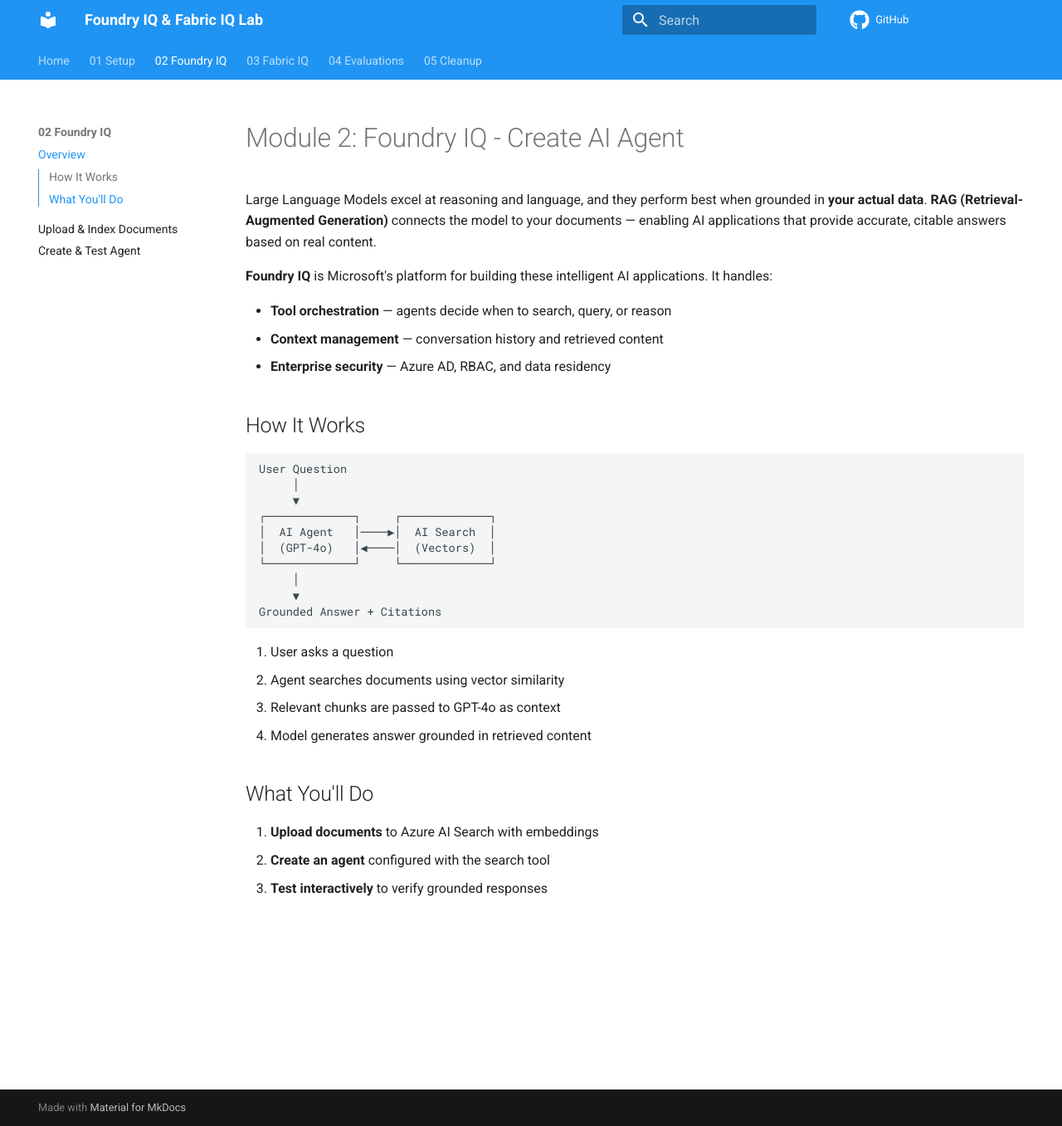
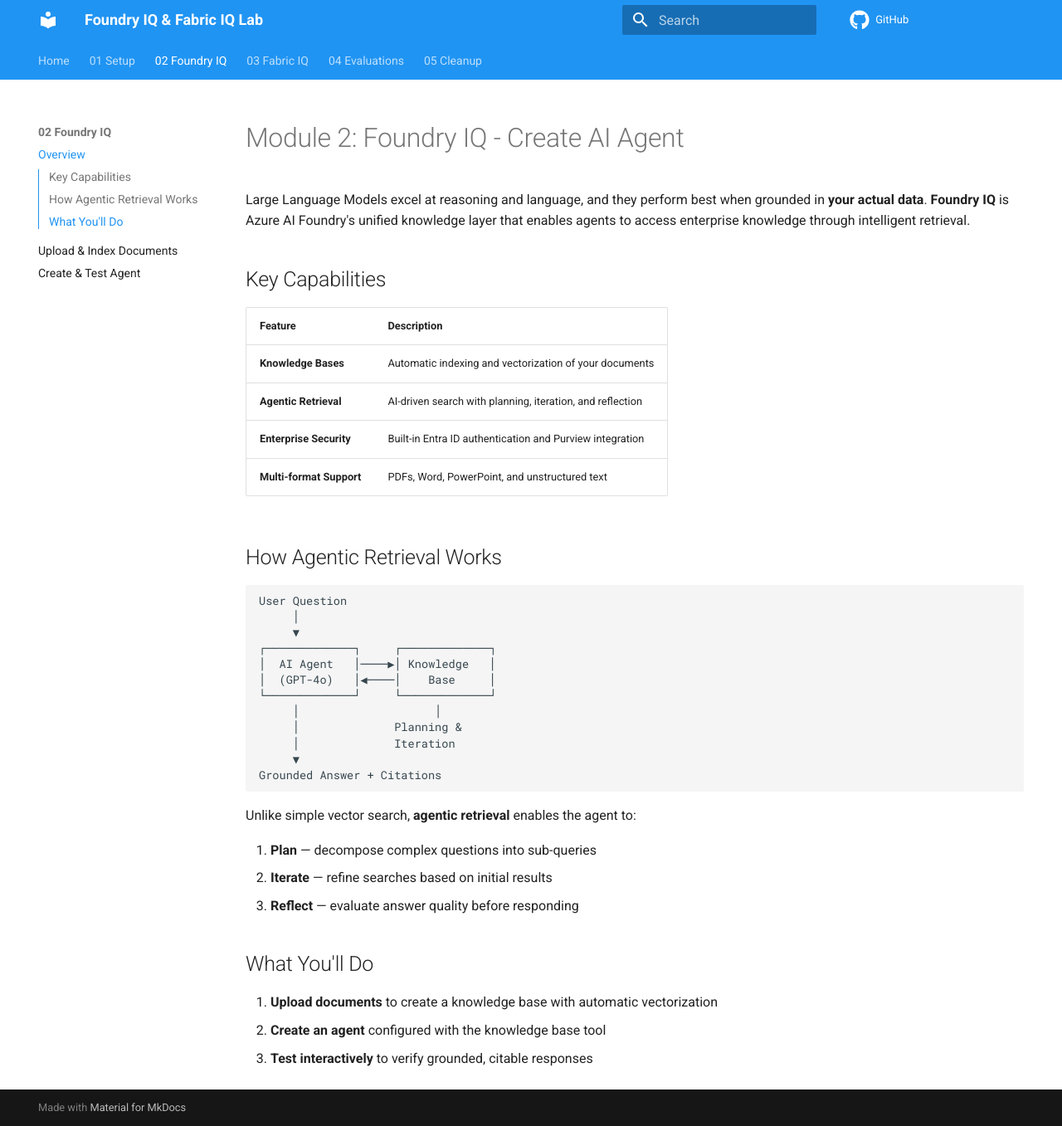
Before and after one commit to nchandhi/nc-iq-tc, an MkDocs documentation site: the page built from docs/docs/02-foundry-iq/index.md, in a window 1280 px wide and 1357 px high. Shown: the whole window at 83% size. Built offline with MkDocs 1.6.1 and Material for MkDocs 9.7.7, drawn with Linux system fonts in a browser that asks for light colours; comment, search, counter and statistics services are not loaded.

Commit message:
Update Foundry IQ messaging: knowledge bases and agentic retrieval

````diff
--- a/docs/docs/02-foundry-iq/index.md
+++ b/docs/docs/02-foundry-iq/index.md
@@ -1,35 +1,41 @@
 # Module 2: Foundry IQ - Create AI Agent
 
-Large Language Models excel at reasoning and language, and they perform best when grounded in **your actual data**. **RAG (Retrieval-Augmented Generation)** connects the model to your documents — enabling AI applications that provide accurate, citable answers based on real content.
+Large Language Models excel at reasoning and language, and they perform best when grounded in **your actual data**. **Foundry IQ** is Azure AI Foundry's unified knowledge layer that enables agents to access enterprise knowledge through intelligent retrieval.
 
-**Foundry IQ** is Microsoft's platform for building these intelligent AI applications. It handles:
+## Key Capabilities
 
-- **Tool orchestration** — agents decide when to search, query, or reason
-- **Context management** — conversation history and retrieved content
-- **Enterprise security** — Azure AD, RBAC, and data residency
+| Feature | Description |
+|---------|-------------|
+| **Knowledge Bases** | Automatic indexing and vectorization of your documents |
+| **Agentic Retrieval** | AI-driven search with planning, iteration, and reflection |
+| **Enterprise Security** | Built-in Entra ID authentication and Purview integration |
+| **Multi-format Support** | PDFs, Word, PowerPoint, and unstructured text |
 
-## How It Works
+## How Agentic Retrieval Works
 
 ```
 User Question
      │
      ▼
 ┌─────────────┐     ┌─────────────┐
-│  AI Agent   │────▶│  AI Search  │
-│  (GPT-4o)   │◀────│  (Vectors)  │
+│  AI Agent   │────▶│ Knowledge   │
+│  (GPT-4o)   │◀────│    Base     │
 └─────────────┘     └─────────────┘
-     │
+     │                    │
+     │              Planning &
+     │              Iteration
      ▼
 Grounded Answer + Citations
 ```
 
-1. User asks a question
-2. Agent searches documents using vector similarity
-3. Relevant chunks are passed to GPT-4o as context
-4. Model generates answer grounded in retrieved content
+Unlike simple vector search, **agentic retrieval** enables the agent to:
+
+1. **Plan** — decompose complex questions into sub-queries
+2. **Iterate** — refine searches based on initial results
+3. **Reflect** — evaluate answer quality before responding
 
 ## What You'll Do
 
-1. **Upload documents** to Azure AI Search with embeddings
-2. **Create an agent** configured with the search tool
-3. **Test interactively** to verify grounded responses
+1. **Upload documents** to create a knowledge base with automatic vectorization
+2. **Create an agent** configured with the knowledge base tool
+3. **Test interactively** to verify grounded, citable responses
````
